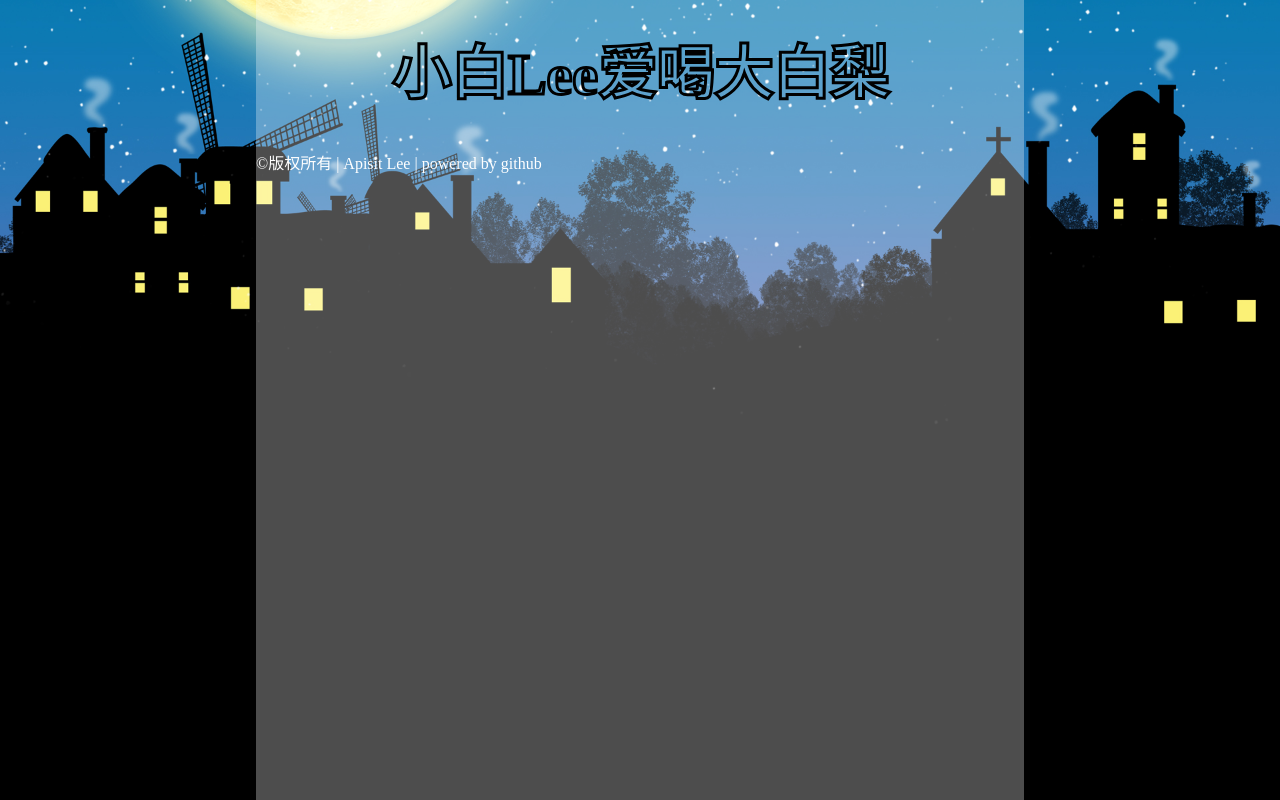
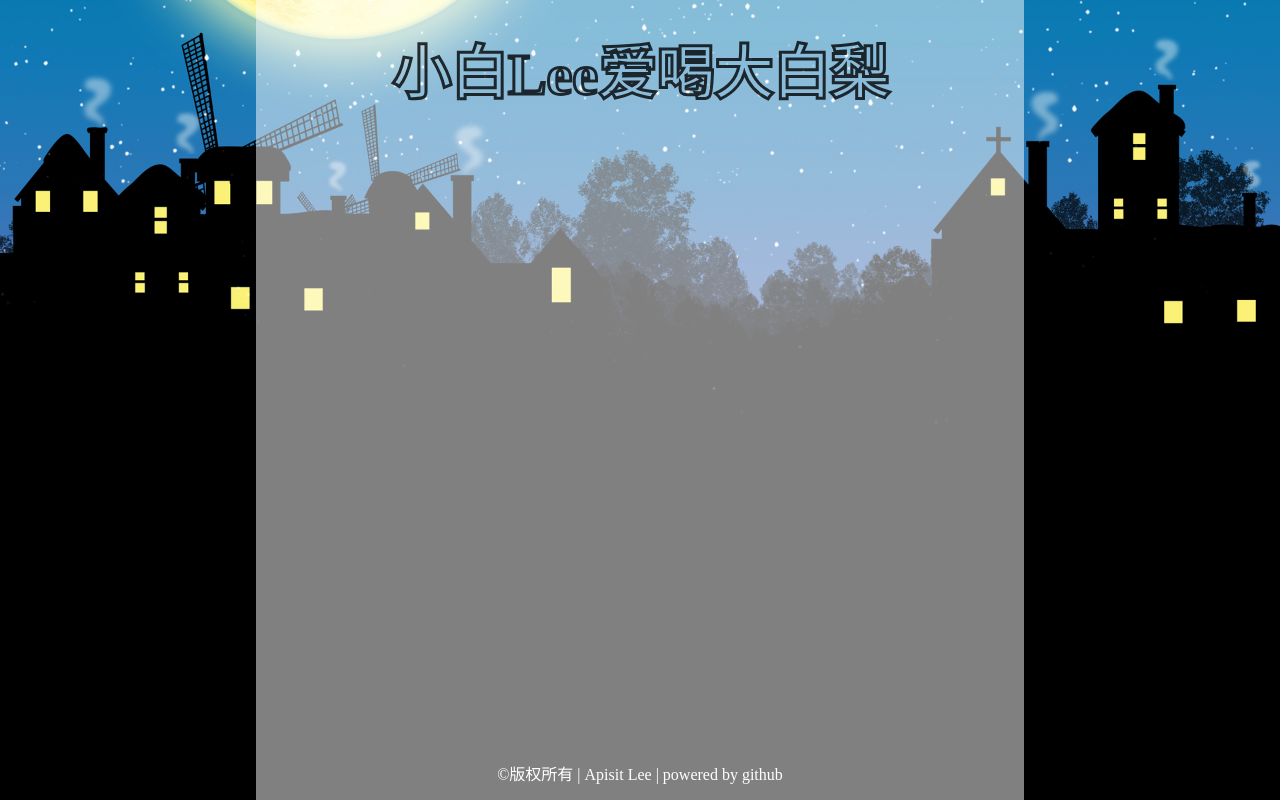
Before and after one commit to hxLee/blog, a plain HTML site: page index.html in a window 1280 px wide. Drawn offline with Linux system fonts and the light colour scheme.

Commit message:
set footer style

```diff
--- a/style/app.css
+++ b/style/app.css
@@ -14,8 +14,9 @@ body{
 	height: auto;
 	min-height: 800px;
 	margin: 0 auto;
-	background: rgba(255,255,255,0.3);
+	background: rgba(255,255,255,0.5);
 	color: #fff;
+	position: relative;
 }
 #main header{
 	width: 100%;
@@ -27,5 +28,13 @@ body{
 	font-family: "微软雅黑";
 	font-weight: bold;
 	color: rgba(0,0,0,0);
-	-webkit-text-stroke: 3px rgba(0,0,0,1);
+	-webkit-text-stroke: 3px rgba(0,0,0,0.8);
 }
+#main footer{
+	width: 100%;
+	height: 50px;
+	line-height: 50px;
+	text-align: center;
+	position: absolute;
+	bottom: 0;
+}
```
